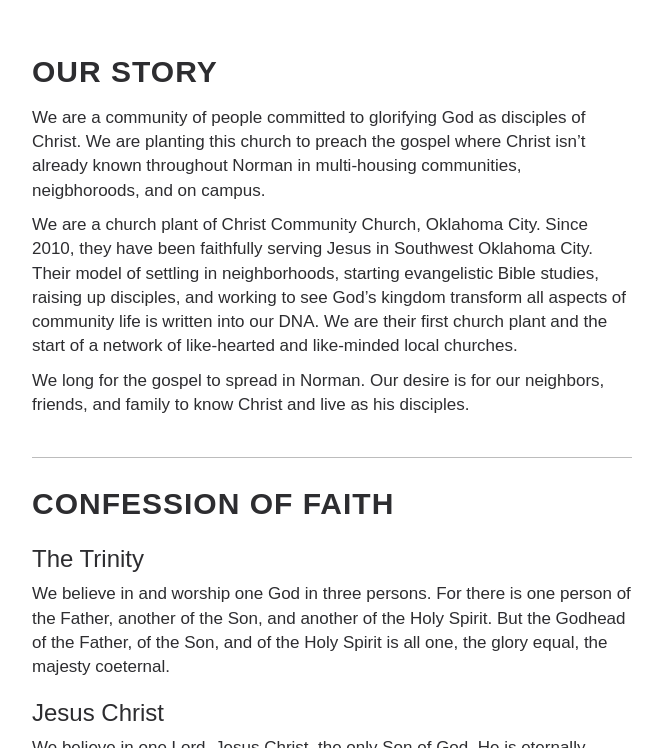
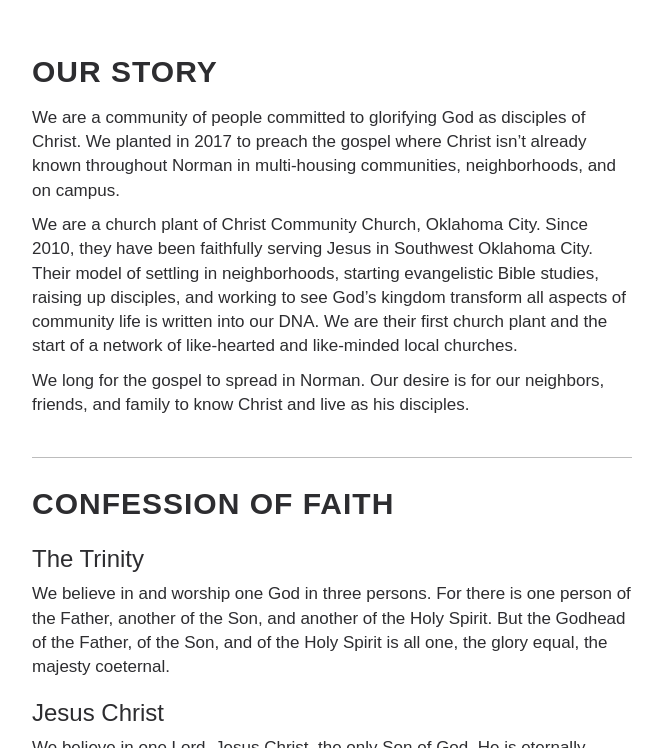
Before and after one commit to calcnerd256/hope-community.github.io, a Jekyll site: the page built from about.md, in a window 1280 px wide and 900 px high, scrolled down 302 px, cut to the strip 152-900 px from the top of the window. Shown: the whole strip, without its empty margins (303-965 px from the left). Built offline with Jekyll 4.4.1, drawn with Linux system fonts in a browser that asks for light colours; nearby versions of some CDN libraries.

Commit message:
Update about.html

```diff
--- a/_layouts/about.html
+++ b/_layouts/about.html
@@ -24,7 +24,7 @@
 			<div class='col-md-9 big-info-block'>
 				<div class='section-title'>Our Story</div>
 				<div class='section-text-block'>
-					<p>We are a community of people committed to glorifying God as disciples of Christ. We are planting this church to preach the gospel where Christ isn’t already known throughout Norman in multi-housing communities, neigbhoroods, and on campus.</p>
+					<p>We are a community of people committed to glorifying God as disciples of Christ. We planted in 2017 to preach the gospel where Christ isn’t already known throughout Norman in multi-housing communities, neighborhoods, and on campus.</p>
 
 					<p>We are a church plant of Christ Community Church, Oklahoma City. Since 2010, they have been faithfully serving Jesus in Southwest Oklahoma City. Their model of settling in neighborhoods, starting evangelistic Bible studies, raising up disciples, and working to see God’s kingdom transform all aspects of community life is written into our DNA.  We are their first church plant and the start of a network of like-hearted and like-minded local churches.</p>
 
```
